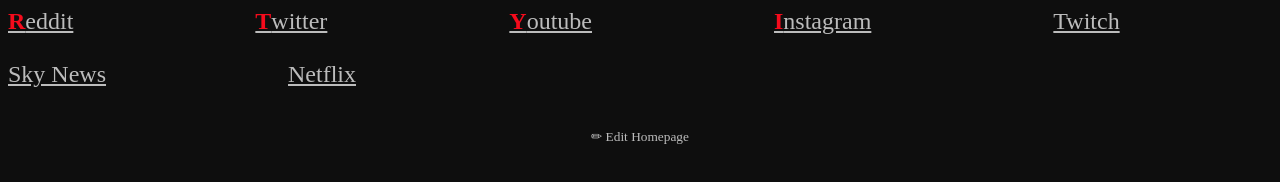
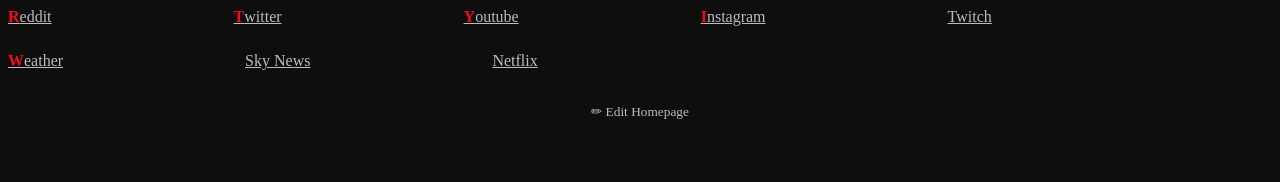
Before and after one commit to Reformulate/Reformulate.github.io, a plain HTML site: page index.html in a window 1280 px wide. Drawn offline with Linux system fonts and the light colour scheme.

Commit message:
added weather

```diff
--- a/index.html
+++ b/index.html
@@ -10,7 +10,6 @@ body {
   background-color: #0e0e0e;
   color: #000000;
   font-family: Times new roman, sans-serif;
-    font-size: x-large;
 }
 
 a {
@@ -75,7 +74,7 @@ button:hover {
 
 </style>
 <script id="homepageJson" type="application/json">
-{"rows":[[{"text":"Reddit","url":"https://reddit.com/","isSmallText":false,"keyboardShortcut":"r","id":"lprazsb1"},{"text":"Twitter","url":"https://twitter.com/","isSmallText":false,"keyboardShortcut":"t","id":"lprb2pda"},{"text":"Youtube","url":"https://youtube.com/","isSmallText":false,"keyboardShortcut":"y","id":"lprb2s6r"},{"text":"Instagram","url":"https://instagram.com/","isSmallText":false,"keyboardShortcut":"i","id":"lprb2pyg"},{"text":"Twitch","url":"https://www.twitch.tv/directory","isSmallText":false,"keyboardShortcut":null,"id":"lprb2raf"}],[{"text":"Sky News","url":"https://news.sky.com/uk","isSmallText":false,"keyboardShortcut":null,"id":"lprgtkg9"},{"text":"Netflix","url":"https://netflix.com/","isSmallText":false,"keyboardShortcut":null,"id":"lprgtsb0"}]],"homepagerizerAddress":"https://homepagerizer.vercel.app","fontFamily":"Times new roman","horizontalSpacing":182,"verticalSpacing":26,"homepageTitle":"My Homepage","bgColor":"#0e0e0e","textColor":"#000000","linkColor":"#bcbcbc","accentColor":"#f50b1c","hoverColor":"#5970ab","homepageVersion":1}
+{"rows":[[{"text":"Reddit","url":"https://reddit.com/","isSmallText":false,"keyboardShortcut":"r","id":"lprazsb1"},{"text":"Twitter","url":"https://twitter.com/","isSmallText":false,"keyboardShortcut":"t","id":"lprb2pda"},{"text":"Youtube","url":"https://youtube.com/","isSmallText":false,"keyboardShortcut":"y","id":"lprb2s6r"},{"text":"Instagram","url":"https://instagram.com/","isSmallText":false,"keyboardShortcut":"i","id":"lprb2pyg"},{"text":"Twitch","url":"https://www.twitch.tv/directory","isSmallText":false,"keyboardShortcut":null,"id":"lprb2raf"}],[{"text":"Weather","url":"https://www.google.com/search?q=weather&oq=weather&gs_lcrp=EgZjaHJvbWUqEQgAEEUYJxg7GJ0CGIAEGIoFMhEIABBFGCcYOxidAhiABBiKBTIGCAEQRRhAMg4IAhBFGCcYOxiABBiKBTINCAMQABiDARixAxiABDIGCAQQRRg8MgYIBRBFGDwyBggGEEUYPDIGCAcQRRg80gEIMTI4NGoxajOoAgCwAgA&sourceid=chrome&ie=UTF-8","isSmallText":false,"keyboardShortcut":"w","id":"lq2z8tcw"},{"text":"Sky News","url":"https://news.sky.com/uk","isSmallText":false,"keyboardShortcut":null,"id":"lprgtkg9"},{"text":"Netflix","url":"https://netflix.com/","isSmallText":false,"keyboardShortcut":null,"id":"lprgtsb0"}]],"homepagerizerAddress":"https://homepagerizer.vercel.app","fontFamily":"Times new roman","horizontalSpacing":182,"verticalSpacing":26,"homepageTitle":"My Homepage","bgColor":"#0e0e0e","textColor":"#000000","linkColor":"#bcbcbc","accentColor":"#f50b1c","hoverColor":"#5970ab","homepageVersion":1}
 </script>
 <script type="text/javascript">
 
@@ -114,7 +113,8 @@ button:hover {
 <a class="link" href=https://youtube.com/><span class="shortcut">Y</span>outube</a>
 <a class="link" href=https://instagram.com/><span class="shortcut">I</span>nstagram</a>
 <a class="link" href=https://www.twitch.tv/directory>Twitch</a>
-</div><div class="row"><a class="link" href=https://news.sky.com/uk>Sky News</a>
+</div><div class="row"><a class="link" href=https://www.google.com/search?q=weather&oq=weather&gs_lcrp=EgZjaHJvbWUqEQgAEEUYJxg7GJ0CGIAEGIoFMhEIABBFGCcYOxidAhiABBiKBTIGCAEQRRhAMg4IAhBFGCcYOxiABBiKBTINCAMQABiDARixAxiABDIGCAQQRRg8MgYIBRBFGDwyBggGEEUYPDIGCAcQRRg80gEIMTI4NGoxajOoAgCwAgA&sourceid=chrome&ie=UTF-8><span class="shortcut">W</span>eather</a>
+<a class="link" href=https://news.sky.com/uk>Sky News</a>
 <a class="link" href=https://netflix.com/>Netflix</a>
 </div>
 </span>
```
